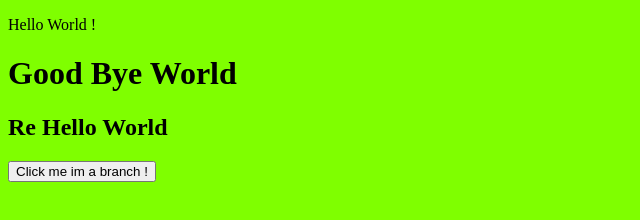
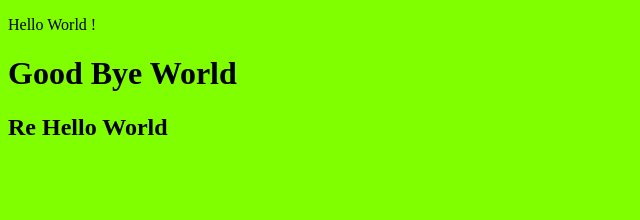
Before and after one commit to BS-GavinC/Github-Desktop, a plain HTML site: page index.html in a window 1280 px wide. Shown: the whole page, without its empty margins (0-640 px from the left). Drawn offline with Linux system fonts and the light colour scheme.

Commit message:
Revert "update index on bbranch"
This reverts commit 80f0cb970a03f2887baf324f26ad033af4a3568b.

```diff
--- a/index.html
+++ b/index.html
@@ -12,7 +12,5 @@
     <h1>Good Bye World</h1>
     <h2>Re Hello World</h2>
 
-    <button>Click me im a branch !</button>
-
 </body>
 </html>
```
